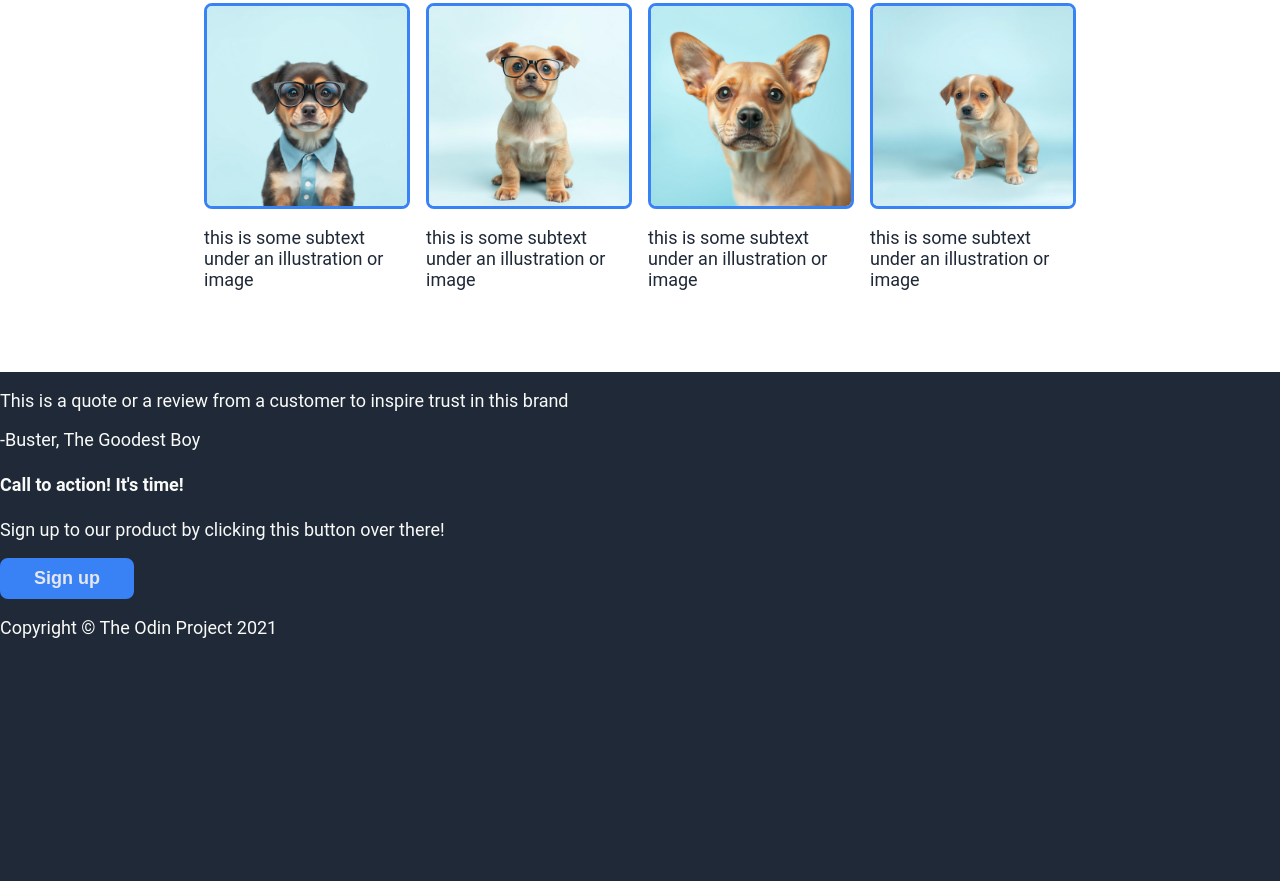
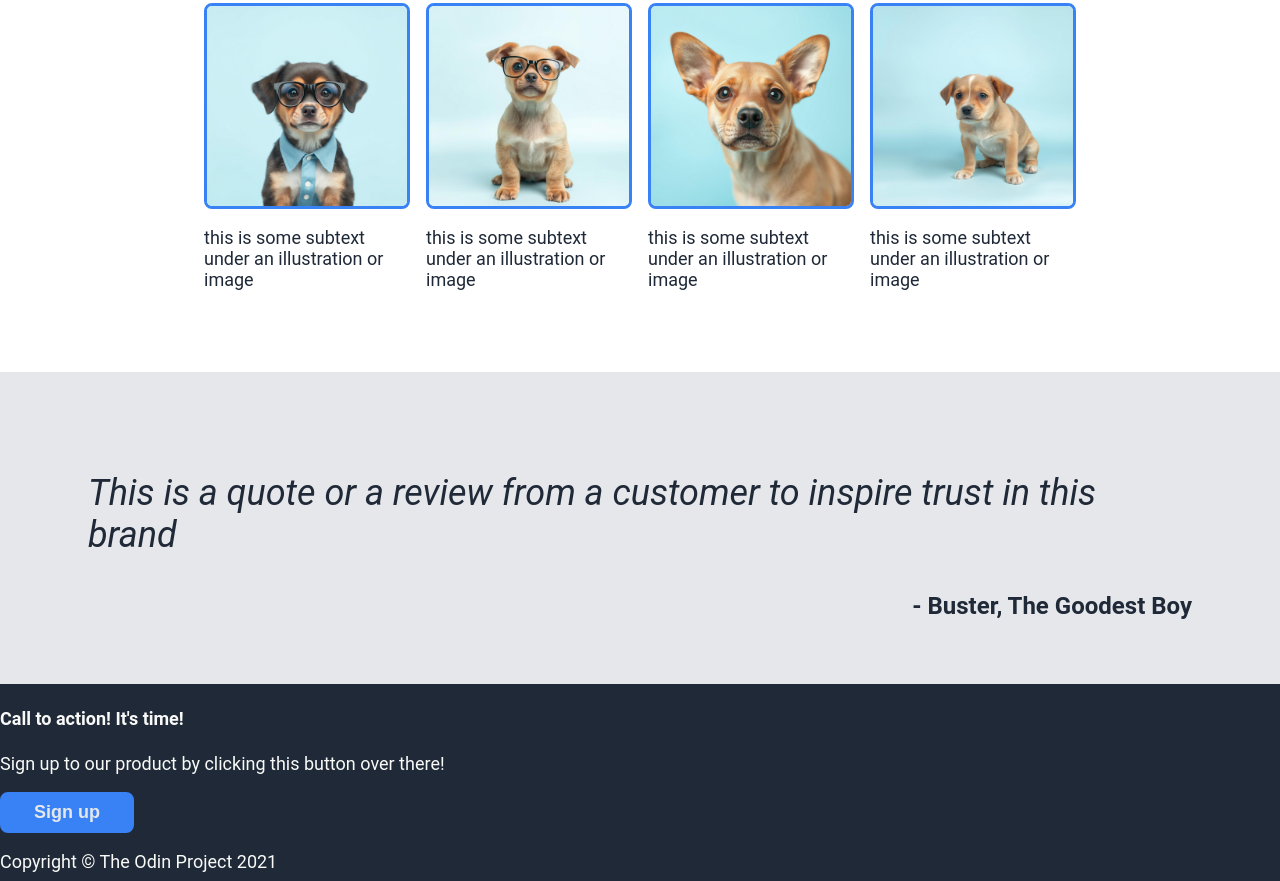
Before and after one commit to Strzebinczyk/odin-landing-page, a plain HTML site: page index.html in a window 1280 px wide. Shown: the part 676-1557 px from the top of the page. Before the commit the page ends 1332 px from the top, so only its background shows below. Drawn offline with Linux system fonts and the light colour scheme.

Commit message:
Add styling to review section

```diff
--- a/index.html
+++ b/index.html
@@ -47,7 +47,7 @@
         </div>
         <div class="review">
             <p>This is a quote or a review from a customer to inspire trust in this brand</p>
-            <p>-Buster, The Goodest Boy</p>
+            <p id="signature">- Buster, The Goodest Boy</p>
         </div>
         <div class="call">
             <h4>Call to action! It's time!</h4>
--- a/style.css
+++ b/style.css
@@ -77,6 +77,7 @@ button {
     padding: 64px 88px;
     background-color: white;
     color: #1F2937;
+    margin:0;
 }
 
 #info-header {
@@ -97,6 +98,7 @@ button {
 
 .info-items {
     display: flex;
+    flex-wrap: wrap;
     gap: 16px
 }
 
@@ -104,3 +106,22 @@ button {
     display: flex;
     flex-direction: column;
 }
+
+.review {
+    display: flex;
+    flex-direction: column;
+    background-color: #E5E7EB;
+    font-size: 36px;
+    font-style: italic;
+    font-weight: light;
+    color: #1F2937;
+    padding: 64px 88px;
+}
+
+#signature {
+    font-size: 24px;
+    font-style: normal;
+    font-weight: bold;
+    align-self: flex-end;
+    margin: 0;
+}
```
